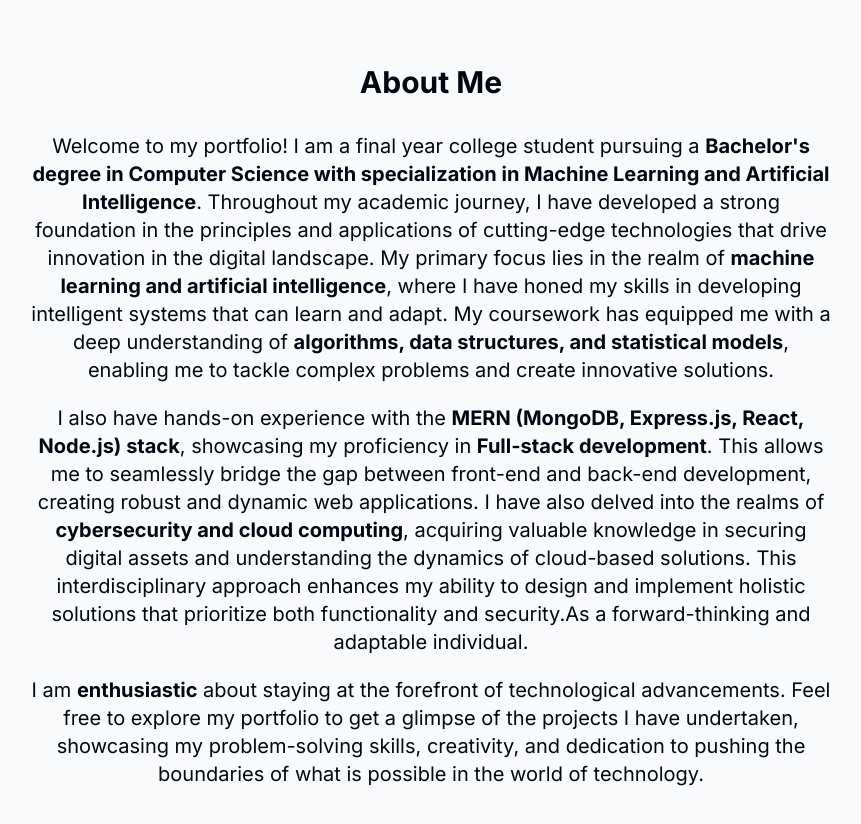
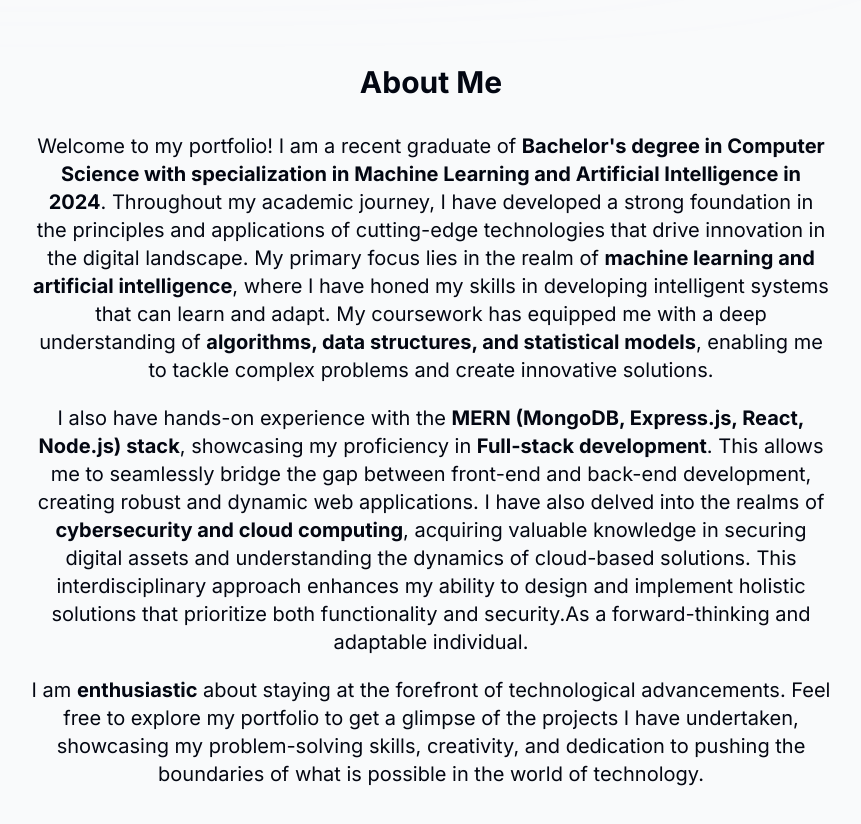
Before and after one commit to piyush-gupta123/Portfolio, a Next.js app: page / in a window 1280 px wide. Shown: the part 860-1684 px from the top of the page, without its empty margins (209-1070 px from the left). Built offline with nearby package versions, Linux system fonts and the light colour scheme; no server answers.

Commit message:
Updation completed

```diff
--- a/components/About.tsx
+++ b/components/About.tsx
@@ -19,10 +19,10 @@ export default function About() {
     >
       <SectionHeading>About me</SectionHeading>
       <p className="mb-5 text-xl">
-        Welcome to my portfolio! I am a final year college student pursuing a{" "}
+        Welcome to my portfolio! I am a recent graduate of{" "}
         <span className="font-bold">
           Bachelor's degree in Computer Science with specialization in Machine
-          Learning and Artificial Intelligence
+          Learning and Artificial Intelligence in 2024
         </span>
         . Throughout my academic journey, I have developed a strong foundation
         in the principles and applications of cutting-edge technologies that
```
